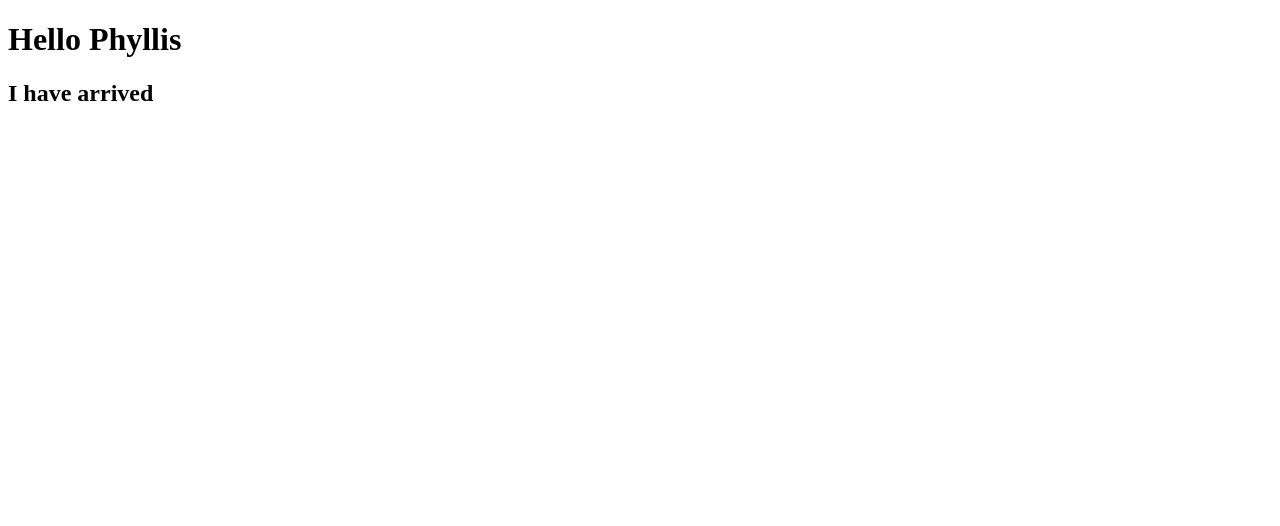
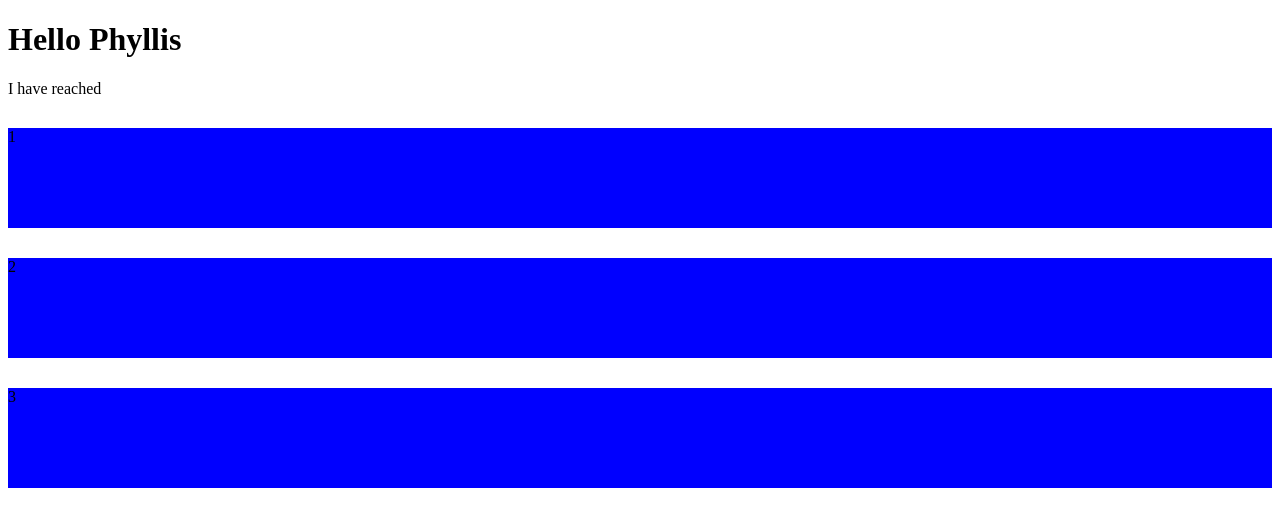
Before and after one commit to PhyllisNabangi/host, a plain HTML site: page index.html in a window 1280 px wide. Drawn offline with Linux system fonts and the light colour scheme.

Commit message:
added changes to develop

```diff
--- a/index.html
+++ b/index.html
@@ -4,10 +4,14 @@
     <meta charset="UTF-8">
     <meta name="viewport" content="width=device-width, initial-scale=1.0">
     <meta http-equiv="X-UA-Compatible" content="ie=edge">
+    <link rel="stylesheet" href="style.css">
     <title>Document</title>
 </head>
 <body>
     <h1>Hello Phyllis</h1>
-    <h2>I have arrived</h2>
+    <p>I have reached</p>
+    <div class="rach">1</div>
+    <div class="rach">2</div>
+    <div class="rach">3</div>
 </body>
 </html>
--- /dev/null
+++ b/style.css
@@ -0,0 +1,5 @@
+.rach{
+    background-color: blue;
+    height: 100px;
+    margin-top: 30px;
+}
```
